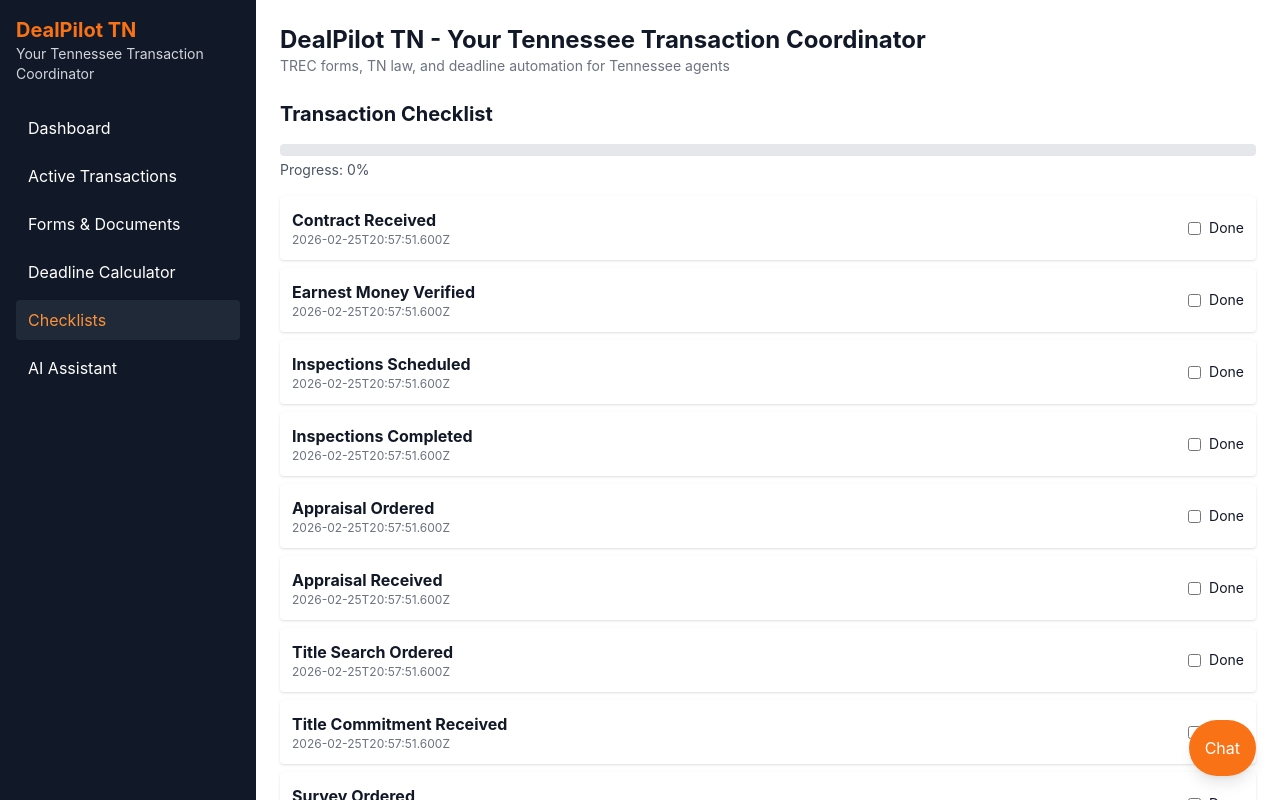
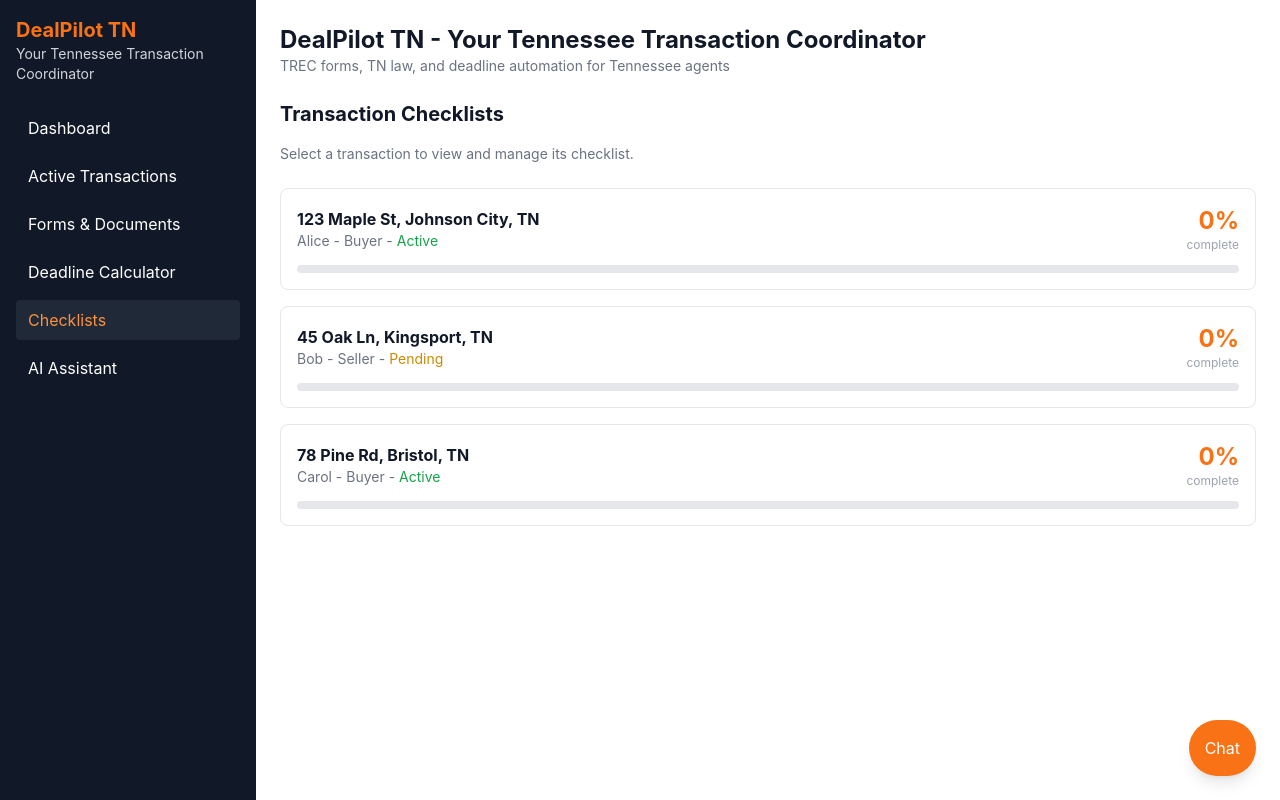
Before and after one commit to mbright4497/dealpilot-tn, a Next.js app in the folder dealpilot-tn/web/: page /chat in a window 1280 px wide. Both pictures are taken after a click on the button "Checklists". Shown: the top 800 px of the page. Built offline with nearby package versions, Linux system fonts and the light colour scheme.

Commit message:
feat: rewrite TCChecklist for per-transaction checklists with overview and detail views

```diff
--- a/dealpilot-tn/web/src/components/TCChecklist.tsx
+++ b/dealpilot-tn/web/src/components/TCChecklist.tsx
@@ -1,32 +1,143 @@
 'use client'
-import React, {useState} from 'react'
-import { createChecklistInstance, updateTask, checklistProgress } from '@/lib/tc-checklist'
+import React, {useState, useEffect} from 'react'
+import { createChecklistInstance, checklistProgress } from '@/lib/tc-checklist'
 
-export default function TCChecklist(){
-  const [list,setList]=useState(() => createChecklistInstance())
+interface Transaction {
+  id: number
+  address: string
+  client: string
+  type: string
+  status: string
+  binding: string
+  closing: string
+}
 
-  function toggle(key:any){
-    const next = list.map(l=> l.key===key?{...l, status: l.status==='done'?'todo':'done', updated_at: new Date().toISOString() }: l)
-    setList(next)
+interface Props {
+  transactions: Transaction[]
+  selectedTxId: number | null
+  onSelectTx: (id: number | null) => void
+  onBack: () => void
+}
+
+export default function TCChecklist({ transactions, selectedTxId, onSelectTx, onBack }: Props){
+  // Per-transaction checklists stored as a map
+  const [checklists, setChecklists] = useState<Record<number, any[]>>({})
+
+  // Initialize checklists for all transactions on mount
+  useEffect(() => {
+    const initial: Record<number, any[]> = {}
+    transactions.forEach(tx => {
+      if (!checklists[tx.id]) {
+        initial[tx.id] = createChecklistInstance()
+      }
+    })
+    if (Object.keys(initial).length > 0) {
+      setChecklists(prev => ({ ...prev, ...initial }))
+    }
+  }, [transactions])
+
+  function toggleItem(txId: number, key: string){
+    setChecklists(prev => {
+      const list = [...(prev[txId] || [])]
+      const idx = list.findIndex(c => c.key === key)
+      if (idx === -1) return prev
+      list[idx] = {
+        ...list[idx],
+        status: list[idx].status === 'done' ? 'todo' : 'done',
+        updated_at: new Date().toISOString()
+      }
+      return { ...prev, [txId]: list }
+    })
   }
 
+  function getProgress(txId: number): number {
+    const list = checklists[txId]
+    if (!list || list.length === 0) return 0
+    return checklistProgress(list)
+  }
+
+  const selectedTx = transactions.find(t => t.id === selectedTxId)
+  const selectedList = selectedTxId ? (checklists[selectedTxId] || []) : []
+
+  // OVERVIEW: Show all transactions with their checklist progress
+  if (!selectedTxId) {
+    return (
+      <div>
+        <h2 className="text-xl font-bold mb-4">Transaction Checklists</h2>
+        <p className="text-sm text-gray-500 mb-6">Select a transaction to view and manage its checklist.</p>
+        <div className="grid gap-4">
+          {transactions.map(tx => {
+            const progress = getProgress(tx.id)
+            return (
+              <div
+                key={tx.id}
+                onClick={() => onSelectTx(tx.id)}
+                className="bg-white border border-gray-200 rounded-lg p-4 cursor-pointer hover:border-orange-400 hover:shadow-md transition-all"
+              >
+                <div className="flex items-center justify-between">
+                  <div>
+                    <h3 className="font-bold text-gray-900">{tx.address}</h3>
+                    <p className="text-sm text-gray-500">{tx.client} - {tx.type} - <span className={tx.status==='Active'?'text-green-600':'text-yellow-600'}>{tx.status}</span></p>
+                  </div>
+                  <div className="text-right">
+                    <div className="text-2xl font-bold text-orange-500">{progress}%</div>
+                    <div className="text-xs text-gray-400">complete</div>
+                  </div>
+                </div>
+                <div className="mt-3 w-full bg-gray-200 h-2 rounded">
+                  <div className="bg-orange-500 h-2 rounded transition-all" style={{width: `${progress}%`}}></div>
+                </div>
+              </div>
+            )
+          })}
+        </div>
+      </div>
+    )
+  }
+
+  // DETAIL: Show selected transaction's checklist
+  const progress = getProgress(selectedTxId)
   return (
     <div>
-      <h2 className="text-xl font-bold mb-4">Transaction Checklist</h2>
+      <div className="flex items-center gap-3 mb-4">
+        <button onClick={() => onSelectTx(null)} className="px-3 py-1 bg-gray-200 text-gray-700 rounded hover:bg-gray-300 text-sm transition-colors">Back to All</button>
+        <button onClick={onBack} className="px-3 py-1 bg-gray-100 text-gray-600 rounded hover:bg-gray-200 text-sm transition-colors">Back to Transactions</button>
+      </div>
+
+      <div className="bg-white border border-gray-200 rounded-lg p-4 mb-4">
+        <h2 className="text-xl font-bold text-gray-900">{selectedTx?.address}</h2>
+        <p className="text-sm text-gray-500">{selectedTx?.client} - {selectedTx?.type} | Binding: {selectedTx?.binding} | Closing: {selectedTx?.closing}</p>
+      </div>
+
       <div className="mb-4">
-        <div className="w-full bg-gray-200 h-3 rounded"><div className="bg-orange-500 h-3 rounded" style={{width: checklistProgress(list)+'%'}}></div></div>
-        <div className="text-sm text-gray-600 mt-1">Progress: {checklistProgress(list)}%</div>
+        <div className="flex items-center justify-between mb-1">
+          <span className="text-sm font-semibold text-gray-700">Progress</span>
+          <span className="text-sm font-bold text-orange-500">{progress}%</span>
+        </div>
+        <div className="w-full bg-gray-200 h-3 rounded">
+          <div className="bg-orange-500 h-3 rounded transition-all" style={{width: `${progress}%`}}></div>
+        </div>
       </div>
 
       <div className="grid gap-2">
-        {list.map(item=>(
-          <div key={item.key} className="p-3 bg-white shadow rounded flex items-center justify-between">
+        {selectedList.map(item => (
+          <div key={item.key} className="p-3 bg-white shadow rounded flex items-center justify-between border border-gray-100 hover:border-gray-300 transition-colors">
             <div>
-              <div className="font-bold">{item.title}</div>
-              <div className="text-xs text-gray-500">{item.updated_at}</div>
+              <div className="font-bold text-gray-900">{item.title}</div>
+              <div className="text-xs text-gray-400">{item.updated_at}</div>
             </div>
             <div className="flex items-center gap-2">
-              <label className="flex items-center gap-2"><input type="checkbox" checked={item.status==='done'} onChange={()=>toggle(item.key)} /> <span className="text-sm">Done</span></label>
+              <label className="flex items-center gap-2 cursor-pointer">
+                <input
+                  type="checkbox"
+                  checked={item.status==='done'}
+                  onChange={()=>toggleItem(selectedTxId, item.key)}
+                  className="w-4 h-4 accent-orange-500"
+                />
+                <span className={`text-sm font-medium ${item.status==='done'?'text-green-600':'text-gray-500'}`}>
+                  {item.status==='done' ? 'Complete' : 'Pending'}
+                </span>
+              </label>
             </div>
           </div>
         ))}
```
